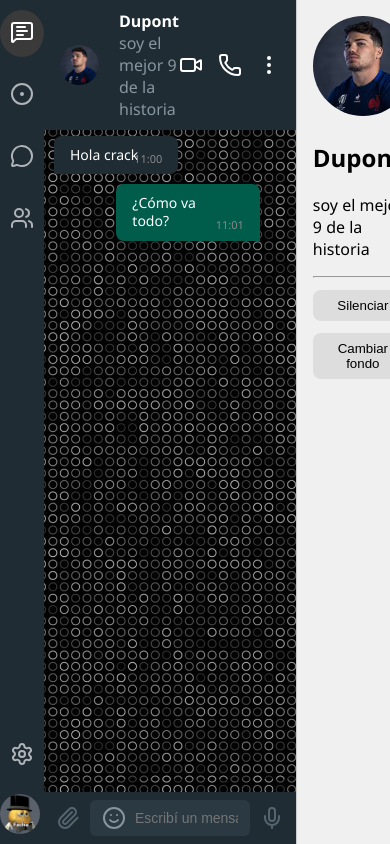
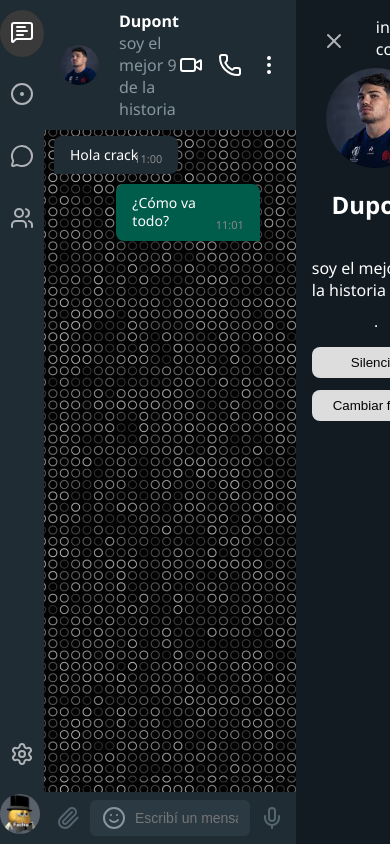
Before and after one commit to VitoLattanzi/tp-final-front-end, a React (Vite) app: page /chat/1/info in a window 390 px wide. Built offline with nearby package versions, Linux system fonts and the light colour scheme; grey boxes are pictures that could not be loaded.

Commit message:
falta solo responsive

```diff
--- a/src/components/ChatSideBar.jsx
+++ b/src/components/ChatSideBar.jsx
@@ -51,7 +51,7 @@
           <Settings />
         </button>
         <img
-          src="/imagenes/foto de perfin.jpeg" //falta conectar la imagen, nose xq no mae anda axd
+          src="/imagenes/foto de perfin.jpeg"
           alt="Tu perfil"
           className="ChatSideBar-avatar"
         />
--- a/src/components/ContactInfo.css
+++ b/src/components/ContactInfo.css
@@ -1,9 +1,36 @@
 .ContactInfo {
+    display: flex;
+    flex-direction: column;
+
+    align-items: center;
     width: 300px;
-  background-color: #f0f0f0;
-  border-left: 1px solid #ccc;
+    background-color:#111b21;
     padding: 16px;
     box-sizing: border-box;
+    color: white;
+}
+
+.ContactInfo-header-cruz{
+    display: flex;
+    flex-direction: row;
+    gap: 20px;
+}
+
+.ContactInfo-cruz{
+    background-color: transparent;
+    text-align:center;
+    border: none;
+    padding: 10px;
+    border-radius: 50%;
+    color: #b0b3b8;
+    transition: 0.3s, color 0.3s;
+}
+
+.ContactInfo-palabras{
+    display: flex;
+    justify-content: center;
+    align-items: center;
+    margin-bottom: 8px;
 }
 
 .ContactInfo-img {
@@ -12,7 +39,15 @@
     border-radius: 100%;
     object-fit: cover;
 }
+.ContactInfo-nombre{
 
+}
+.ContactInfo-descripcion{
+
+}
+.hr{
+    background-color: #0c1317;
+}
 .ContactInfo-btn {
     display: block;
     width: 100%;
--- a/src/components/ContactInfo.jsx
+++ b/src/components/ContactInfo.jsx
@@ -1,9 +1,11 @@
 import React from "react";
-import { useParams } from "react-router-dom";
+import { useNavigate, useParams } from "react-router-dom";
 import users from "../data/user";
 import "./ContactInfo.css";
+import { X } from "lucide-react";
 
 const ContactInfo = () => {
+  const navigate = useNavigate();
   const { id } = useParams();
   const user = users.find((u) => u.id.toString() === id);
 
@@ -11,14 +13,21 @@
 
   return (
     <div className="ContactInfo">
+      <div className="ContactInfo-header-cruz">
+        <button className="ContactInfo-cruz" onClick={() => navigate(`/chat/${id}`)}>
+          <X />
+        </button>
+        <span className="ContactInfo-palabras">
+          info del contacto
+        </span>
+      </div>
       <img src={user.imagen} alt={user.nombre} className="ContactInfo-img" />
-      <h2>{user.nombre}</h2>
-      <p>{user.descripcion}</p>
+      <h2 className="ContactInfo-nombre" >{user.nombre}</h2>
+      <p className="ContactInfo-descripcion" >{user.descripcion}</p>
       <hr />
       <button className="ContactInfo-btn">Silenciar</button>
       <button className="ContactInfo-btn">Cambiar fondo</button>
     </div>
   );
-};
-
+}
 export default ContactInfo;
```
Lines whose indentation alone changed are shown as unchanged.
